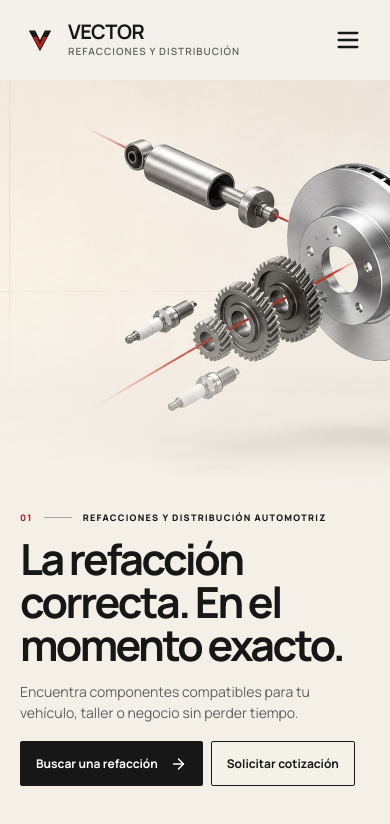
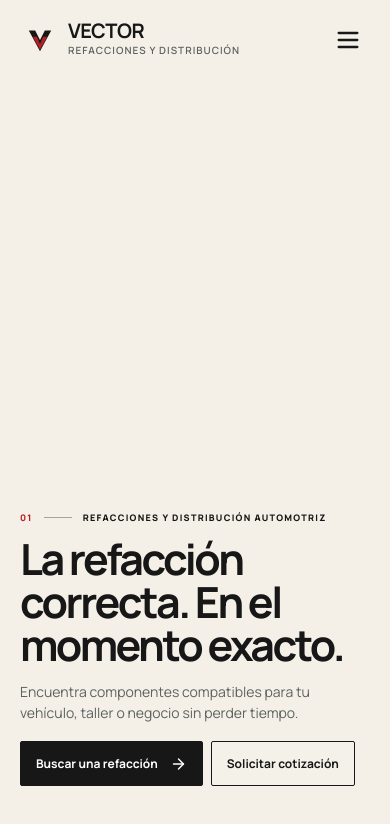
Before and after one commit to leoncenteno2009-sudo/vector-refacciones, a Next.js app: page / in a window 390 px wide. Shown: the top 824 px of the page. Built offline with nearby package versions, Linux system fonts and the light colour scheme.

Commit message:
feat: integrate cinematic header and smooth handoffs

```diff
--- a/app/globals.css
+++ b/app/globals.css
@@ -58,7 +58,6 @@ body {
 
 .vector-story__media,
 .vector-story__canvas,
-.vector-story__fallback-image,
 .vector-story__vignette,
 .vector-story__grain,
 .vector-story__scanner {
@@ -74,13 +73,6 @@ body {
 }
 
 .is-dark .vector-story__media { background: #080b10; }
-
-.vector-story__fallback-image {
-  width: 100%;
-  height: 100%;
-  object-fit: cover;
-  object-position: center center;
-}
 
 .vector-story__canvas {
   z-index: 1;
@@ -125,7 +117,7 @@ body {
 
 .stage-copy {
   width: min(510px, 36vw);
-  animation: stage-enter 780ms cubic-bezier(.16, 1, .3, 1) both;
+  animation: stage-enter 920ms cubic-bezier(.16, 1, .3, 1) both;
 }
 
 .stage-copy__eyebrow {
@@ -276,7 +268,7 @@ body {
 .vector-story__scroll-hint i::after { content: ''; position: absolute; inset: 0; background: var(--color-vector-red); animation: scroll-hint 1.8s ease-in-out infinite; }
 
 @keyframes stage-enter {
-  from { opacity: 0; transform: translateY(26px); filter: blur(7px); }
+  from { opacity: 0; transform: translateY(20px); filter: blur(4px); }
   to { opacity: 1; transform: translateY(0); filter: blur(0); }
 }
 
@@ -294,7 +286,6 @@ body {
   .vector-story { height: 420vh; }
   .vector-story__sticky { min-height: 640px; }
   .vector-story__content { padding: 96px 28px 50px; align-items: flex-end; }
-  .vector-story__fallback-image { object-position: 64% center; }
   .vector-story__vignette {
     background:
       linear-gradient(180deg, rgba(244,240,232,.05) 20%, rgba(244,240,232,.44) 52%, rgba(244,240,232,.98) 73%),
@@ -311,8 +302,7 @@ body {
   .vector-story { height: 390vh; }
   .vector-story__sticky { min-height: 620px; }
   .vector-story__content { padding: 88px 20px 34px; }
-  .vector-story__canvas,
-  .vector-story__fallback-image { height: 62%; object-position: 67% top; }
+  .vector-story__canvas { height: 62%; }
   .vector-story__media { background: #f4f0e8; }
   .vector-story__vignette { background: linear-gradient(180deg, transparent 10%, rgba(244,240,232,.06) 37%, #f4f0e8 60%, #f4f0e8 100%); }
   .is-dark .vector-story__vignette { background: linear-gradient(180deg, transparent 8%, rgba(8,11,16,.12) 38%, #080b10 63%, #080b10 100%); }
--- a/app/layout.tsx
+++ b/app/layout.tsx
@@ -3,6 +3,7 @@ import { siteConfig } from '@/config/site.config'
 import './globals.css'
 
 const baseUrl = 'https://leoncenteno2009-sudo.github.io/vector-refacciones/'
+const assetBasePath = process.env.NODE_ENV === 'production' ? '/vector-refacciones' : ''
 
 export const metadata: Metadata = {
   title: `${siteConfig.name} | ${siteConfig.descriptor}`,
@@ -48,6 +49,12 @@ export default function RootLayout({
   return (
     <html lang="es-MX" className="scroll-smooth">
       <head>
+        <link
+          rel="preload"
+          href={`${assetBasePath}/videos/scroll/hero.mp4`}
+          as="video"
+          type="video/mp4"
+        />
         <link rel="preconnect" href="https://fonts.googleapis.com" />
         <link rel="preconnect" href="https://fonts.gstatic.com" crossOrigin="anonymous" />
         <link
--- a/components/layout/Header.tsx
+++ b/components/layout/Header.tsx
@@ -13,6 +13,7 @@ export const Header: React.FC = () => {
     const handleScroll = () => {
       setScrolled(window.scrollY > 20)
     }
+    handleScroll()
     window.addEventListener('scroll', handleScroll, { passive: true })
     return () => window.removeEventListener('scroll', handleScroll)
   }, [])
@@ -38,8 +39,8 @@ export const Header: React.FC = () => {
     <header
       className={`fixed top-0 left-0 right-0 z-50 transition-all duration-300 h-[80px] flex items-center ${
         scrolled
-          ? 'bg-ivory-100/90 backdrop-blur-md border-b border-carbon/10 shadow-sm'
-          : 'bg-ivory-100'
+          ? 'bg-ivory-100/40 backdrop-blur-sm border-b border-carbon/10 shadow-[0_8px_30px_rgba(23,23,23,0.04)]'
+          : 'bg-ivory-100/10 border-b border-transparent'
       }`}
     >
       <div className="max-w-site w-full mx-auto px-5 md:px-8 lg:px-12 flex items-center justify-between">
--- a/components/scroll/CinematicScrollCanvas.tsx
+++ b/components/scroll/CinematicScrollCanvas.tsx
@@ -9,7 +9,6 @@ interface CinematicScrollCanvasProps {
 
 interface SequenceSource {
   video: string
-  poster: string
   startTime: number
   endTime: number
   cropLeft: number
@@ -26,7 +25,6 @@ const SOURCE_HEIGHT = 720
 const sequences: SequenceSource[] = [
   {
     video: '/videos/scroll/hero.mp4',
-    poster: '/images/scroll/vector-stage-01.jpg',
     startTime: 0.12,
     endTime: 5.65,
     cropLeft: 520,
@@ -37,7 +35,6 @@ const sequences: SequenceSource[] = [
   },
   {
     video: '/videos/scroll/compatibility.mp4',
-    poster: '/images/scroll/vector-stage-02.jpg',
     startTime: 0.12,
     endTime: 6.75,
     cropLeft: 445,
@@ -47,7 +44,6 @@ const sequences: SequenceSource[] = [
   },
   {
     video: '/videos/scroll/distribution.mp4',
-    poster: '/images/scroll/vector-stage-03.jpg',
     startTime: 0.12,
     endTime: 5.55,
     cropLeft: 310,
@@ -66,14 +62,17 @@ const smoothstep = (value: number) => {
 
 function getStageOpacity(progress: number, index: number) {
   const stageLength = 1 / sequences.length
-  const transition = 0.026
+  const transition = 0.052
+  const neutralGap = 0.007
   const start = index * stageLength
   const end = start + stageLength
 
-  const fadeIn = index === 0 ? 1 : smoothstep((progress - start) / transition)
+  const fadeIn = index === 0
+    ? 1
+    : smoothstep((progress - (start + neutralGap)) / transition)
   const fadeOut = index === sequences.length - 1
     ? 1
-    : 1 - smoothstep((progress - (end - transition)) / transition)
+    : 1 - smoothstep((progress - (end - transition - neutralGap)) / transition)
   return Math.min(fadeIn, fadeOut)
 }
 
@@ -98,21 +97,6 @@ function getCoverRect(
     width: drawWidth,
     height: drawHeight,
   }
-}
-
-function drawPoster(
-  context: CanvasRenderingContext2D,
-  poster: HTMLImageElement,
-  width: number,
-  height: number,
-  opacity: number,
-) {
-  if (!poster.complete || !poster.naturalWidth) return
-  const rect = getCoverRect(0, 0, width, height, poster.naturalWidth / poster.naturalHeight)
-  context.save()
-  context.globalAlpha = opacity
-  context.drawImage(poster, rect.x, rect.y, rect.width, rect.height)
-  context.restore()
 }
 
 function drawVideo(
@@ -199,13 +183,6 @@ export const CinematicScrollCanvas: React.FC<CinematicScrollCanvasProps> = ({ pr
     const context = canvas.getContext('2d', { alpha: false })
     if (!context) return
 
-    const posters = sequences.map(({ poster }) => {
-      const image = new Image()
-      image.decoding = 'async'
-      image.src = getAssetPath(poster)
-      return image
-    })
-
     const videos = sequences.map(({ video }) => {
       const element = document.createElement('video')
       element.muted = true
@@ -224,12 +201,12 @@ export const CinematicScrollCanvas: React.FC<CinematicScrollCanvasProps> = ({ pr
     let lastHeight = 0
     let isDisposed = false
     const visibleSequences = sequences.map(() => false)
+    const initializedSequences = sequences.map(() => false)
 
     const invalidate = () => {
       lastProgress = -1
     }
 
-    posters.forEach((poster) => poster.addEventListener('load', invalidate))
     videos.forEach((video) => {
       video.addEventListener('loadeddata', invalidate)
     })
@@ -250,8 +227,9 @@ export const CinematicScrollCanvas: React.FC<CinematicScrollCanvasProps> = ({ pr
         const video = videos[index]
         const isVisible = getStageOpacity(progress, index) > 0.002
 
-        if (isVisible && !visibleSequences[index] && video.readyState >= 1) {
+        if (!initializedSequences[index] && video.readyState >= 1) {
           video.currentTime = sequence.startTime
+          initializedSequences[index] = true
         }
 
         if (isVisible && video.readyState >= 2) {
@@ -276,9 +254,7 @@ export const CinematicScrollCanvas: React.FC<CinematicScrollCanvasProps> = ({ pr
         sequences.forEach((sequence, index) => {
           const opacity = getStageOpacity(progress, index)
           if (opacity <= 0.002) return
-          if (!drawVideo(context, videos[index], width, height, opacity, sequence, wideLayout)) {
-            drawPoster(context, posters[index], width, height, opacity)
-          }
+          drawVideo(context, videos[index], width, height, opacity, sequence, wideLayout)
         })
 
         const activeSequence = sequences[stage]
@@ -303,7 +279,6 @@ export const CinematicScrollCanvas: React.FC<CinematicScrollCanvasProps> = ({ pr
     return () => {
       isDisposed = true
       window.cancelAnimationFrame(animationFrame)
-      posters.forEach((poster) => poster.removeEventListener('load', invalidate))
       videos.forEach((video) => {
         video.removeEventListener('loadeddata', invalidate)
         video.pause()
--- a/components/scroll/VectorScrollStory.tsx
+++ b/components/scroll/VectorScrollStory.tsx
@@ -3,7 +3,6 @@
 import React, { useEffect, useRef, useState } from 'react'
 import gsap from 'gsap'
 import { ScrollTrigger } from 'gsap/ScrollTrigger'
-import { getAssetPath } from '@/lib/utils'
 import { CinematicScrollCanvas } from './CinematicScrollCanvas'
 import { ScrollStageCopy } from './ScrollStageCopy'
 import { ScrollProgress } from './ScrollProgress'
@@ -25,7 +24,7 @@ export const VectorScrollStory: React.FC = () => {
         trigger: containerRef.current,
         start: 'top top',
         end: 'bottom bottom',
-        scrub: 0.35,
+        scrub: 0.6,
         invalidateOnRefresh: true,
         onUpdate: (self) => {
           const { progress, direction } = self
@@ -54,14 +53,6 @@ export const VectorScrollStory: React.FC = () => {
     >
       <div ref={stickyRef} className="vector-story__sticky">
         <div className="vector-story__media" aria-hidden="true">
-          <img
-            src={getAssetPath('/images/scroll/vector-stage-01.jpg')}
-            alt=""
-            width={1672}
-            height={941}
-            fetchPriority="high"
-            className="vector-story__fallback-image"
-          />
           <CinematicScrollCanvas progressRef={progressRef} />
           <div className="vector-story__vignette" />
           <div className="vector-story__scanner" />
```
